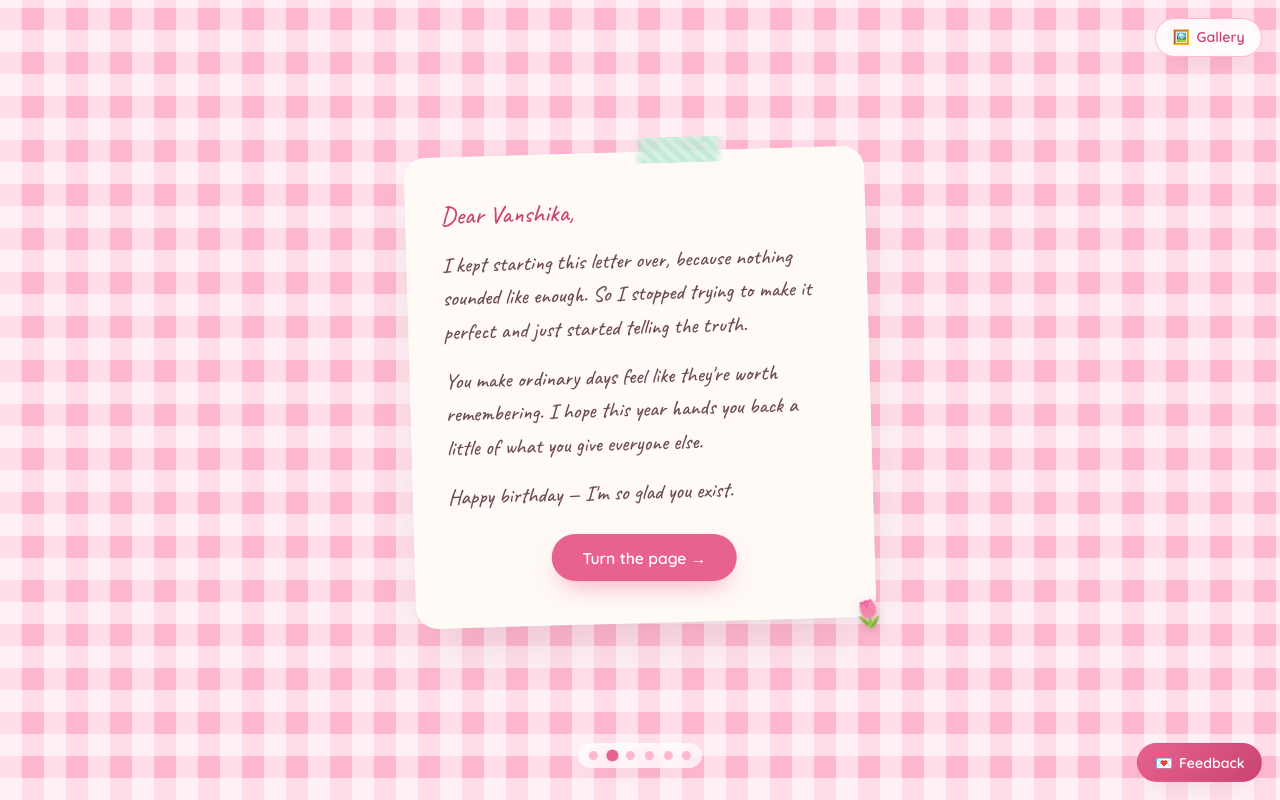
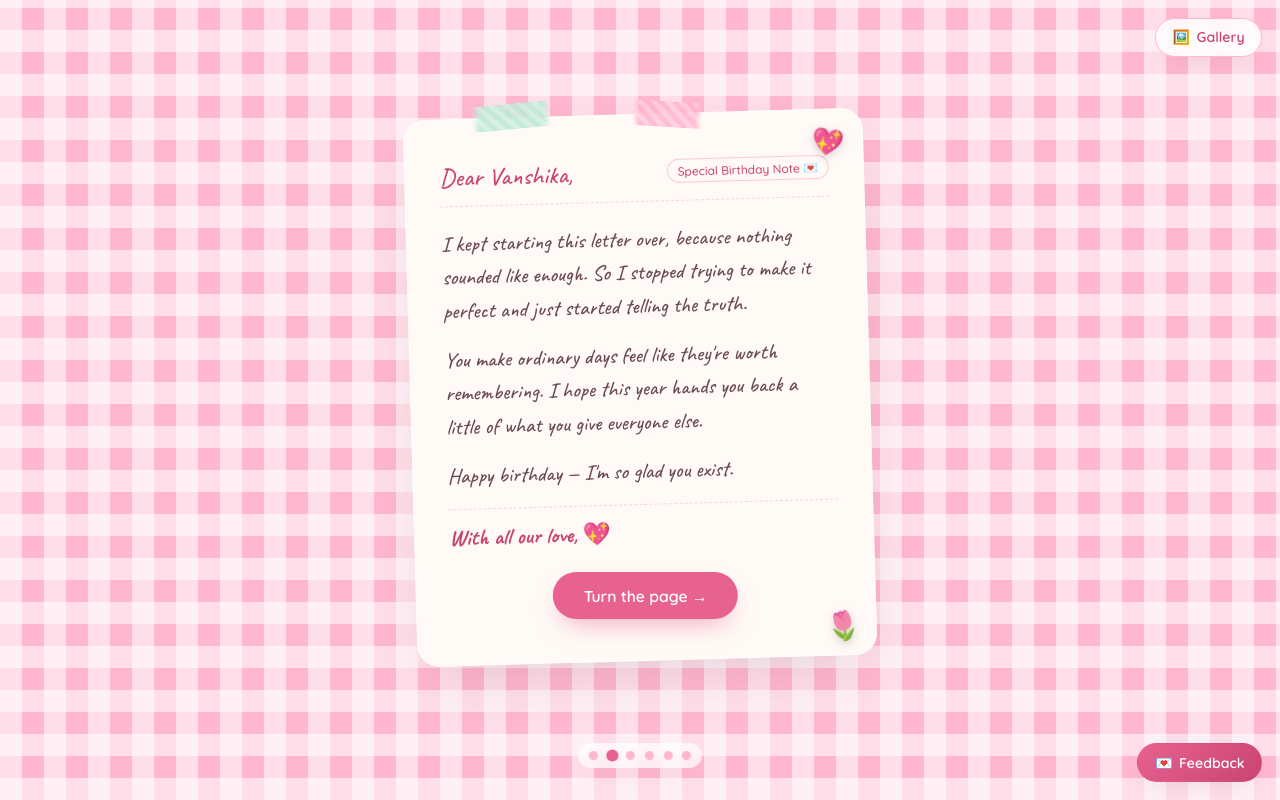
Before and after one commit to homeworkvscode-png/Vanshika, a React (Vite) app: page / in a window 1280 px wide. Both pictures are taken after a click on the button "Open it →". Built offline with nearby package versions, Linux system fonts and the light colour scheme.

Commit message:
style: organize Page 2 letter & Page 3 collage layouts cleanly without clutter or overlapping

```diff
--- a/src/index.css
+++ b/src/index.css
@@ -351,7 +351,95 @@ body {
   font-family: var(--font-hand);
   font-size: 1.6rem;
   color: var(--rose-dark);
-  margin: 0 0 1rem;
+  margin: 0;
+}
+
+/* Letter Page UI Improvements */
+.letter-header {
+  display: flex;
+  align-items: center;
+  justify-content: space-between;
+  gap: 0.8rem;
+  margin-bottom: 1.2rem;
+  border-bottom: 1px dashed rgba(232, 98, 143, 0.25);
+  padding-bottom: 0.8rem;
+}
+.letter-badge {
+  font-family: var(--font-body);
+  font-size: 0.75rem;
+  background: var(--cream);
+  border: 1px solid rgba(232, 98, 143, 0.3);
+  color: var(--rose-dark);
+  padding: 0.2rem 0.6rem;
+  border-radius: 999px;
+  font-weight: 500;
+}
+.letter-footer {
+  margin-top: 1rem;
+  padding-top: 0.8rem;
+  border-top: 1px dashed rgba(232, 98, 143, 0.25);
+}
+.letter-signoff {
+  font-family: var(--font-hand);
+  font-size: 1.4rem;
+  font-weight: 700;
+  color: var(--rose-dark);
+  margin: 0;
+}
+
+/* Clean Organized Collage Page Layout (Page 3) */
+.collage-clean-grid {
+  display: grid;
+  grid-template-columns: repeat(auto-fit, minmax(140px, 1fr));
+  gap: 1.2rem;
+  width: 100%;
+  max-width: 540px;
+  padding: 0.8rem 0;
+}
+.collage-card {
+  position: relative;
+  background: #fff;
+  padding: 8px 8px 28px 8px;
+  border-radius: 6px;
+  border: none;
+  box-shadow: 0 10px 24px -10px var(--shadow), 0 0 0 1px rgba(0, 0, 0, 0.04);
+  cursor: pointer;
+  opacity: 0;
+  animation: popInStagger 0.5s cubic-bezier(0.19, 1, 0.22, 1) forwards;
+  transition: transform 0.25s ease, box-shadow 0.25s ease;
+}
+.collage-card:hover,
+.collage-card:focus-visible {
+  transform: scale(1.06) rotate(0deg) !important;
+  box-shadow: 0 18px 40px -12px var(--shadow), 0 0 0 1px rgba(0, 0, 0, 0.06);
+  z-index: 10;
+}
+.collage-photo-frame {
+  width: 100%;
+  aspect-ratio: 1 / 1;
+  border-radius: 3px;
+  overflow: hidden;
+  background: #f4e5e9;
+}
+.collage-photo-frame img {
+  width: 100%;
+  height: 100%;
+  object-fit: cover;
+  display: block;
+}
+.collage-caption {
+  position: absolute;
+  left: 4px;
+  right: 4px;
+  bottom: 6px;
+  font-family: var(--font-hand);
+  font-size: 1rem;
+  font-weight: 600;
+  color: var(--ink);
+  text-align: center;
+  white-space: nowrap;
+  overflow: hidden;
+  text-overflow: ellipsis;
 }
 .letter-body p {
   font-family: var(--font-hand);
--- a/src/pages/CollagePage.jsx
+++ b/src/pages/CollagePage.jsx
@@ -5,8 +5,8 @@ import WashiTape from "../components/WashiTape.jsx";
 import Sticker from "../components/Sticker.jsx";
 import { COLLAGE_KICKER, COLLAGE_HINT, COLLAGE_ITEMS } from "../content.js";
 
-const ROTATIONS = [-6, 5, -4, 6, -5, 4];
-const TAPES = ["lilac", "yellow", "mint", "pink"];
+// Clean, subtle polaroid tilts that look organized and beautiful on all screens
+const ROTATIONS = [-1.5, 1.5, -1, 1.8, -1.2, 1.5];
 
 export default function CollagePage({ onNext }) {
   const [openIndex, setOpenIndex] = useState(null);
@@ -14,19 +14,19 @@ export default function CollagePage({ onNext }) {
 
   return (
     <div className="collage-wrap">
-      <WashiTape color="lilac" rotate={-8} width={90} style={{ top: -18, left: "10%" }} />
-      <WashiTape color="yellow" rotate={6} width={80} style={{ top: -16, right: "12%" }} />
-      <Sticker emoji="📌" rotate={-10} size={24} style={{ top: -6, right: "4%" }} />
-      <Sticker emoji="✨" rotate={12} size={26} style={{ top: -6, left: "4%" }} />
+      <WashiTape color="lilac" rotate={-4} width={85} style={{ top: -14, left: "8%" }} />
+      <WashiTape color="yellow" rotate={5} width={75} style={{ top: -12, right: "10%" }} />
+      <Sticker emoji="📌" rotate={-8} size={24} style={{ top: -4, right: "2%" }} />
+      <Sticker emoji="✨" rotate={10} size={24} style={{ top: -4, left: "2%" }} />
 
       <p className="kicker">{COLLAGE_KICKER}</p>
 
-      <div className="gallery-grid">
+      <div className="collage-clean-grid">
         {COLLAGE_ITEMS.map((item, i) => (
           <button
             key={item.src}
             type="button"
-            className="gallery-item polaroid-card"
+            className="collage-card"
             style={{
               transform: `rotate(${ROTATIONS[i % ROTATIONS.length]}deg)`,
               animationDelay: `${i * 0.08}s`,
@@ -34,15 +34,7 @@ export default function CollagePage({ onNext }) {
             onClick={() => setOpenIndex(i)}
             aria-label={`Open photo: ${item.caption || "photo " + (i + 1)}`}
           >
-            {i % 2 === 0 && (
-              <WashiTape
-                color={TAPES[i % TAPES.length]}
-                rotate={i % 4 === 0 ? -5 : 5}
-                width={55}
-                style={{ top: -8, left: "50%", transform: "translateX(-50%)" }}
-              />
-            )}
-
+            <div className="collage-photo-frame">
               {!failed[i] ? (
                 <img
                   src={item.src}
@@ -55,7 +47,8 @@ export default function CollagePage({ onNext }) {
                   <span>🖼️</span>
                 </div>
               )}
-            {item.caption && <span className="polaroid-caption">{item.caption}</span>}
+            </div>
+            {item.caption && <span className="collage-caption">{item.caption}</span>}
           </button>
         ))}
       </div>
--- a/src/pages/LetterPage.jsx
+++ b/src/pages/LetterPage.jsx
@@ -1,21 +1,31 @@
 import Button from "../components/Button.jsx";
 import WashiTape from "../components/WashiTape.jsx";
 import Sticker from "../components/Sticker.jsx";
-import { LETTER_BODY } from "../content.js";
+import { LETTER_BODY, RECIPIENT_NAME } from "../content.js";
 
 export default function LetterPage({ onNext }) {
   const [greeting, ...paragraphs] = LETTER_BODY;
 
   return (
     <div className="card letter-card">
-      <WashiTape color="mint" />
-      <Sticker emoji="🌷" rotate={-8} size={26} style={{ bottom: -10, right: -8 }} />
+      <WashiTape color="mint" rotate={-4} width={80} style={{ top: -14, left: "15%" }} />
+      <WashiTape color="pink" rotate={5} width={70} style={{ top: -12, right: "15%" }} />
+      <Sticker emoji="🌷" rotate={-8} size={28} style={{ bottom: 16, right: 16 }} />
+      <Sticker emoji="💖" rotate={10} size={26} style={{ top: 20, right: 20 }} />
 
-      <p className="letter-greeting">{greeting}</p>
+      <div className="letter-header">
+        <p className="letter-greeting">{greeting}</p>
+        <span className="letter-badge">Special Birthday Note 💌</span>
+      </div>
+
       <div className="letter-body">
         {paragraphs.map((p, i) => (
           <p key={i}>{p}</p>
         ))}
+      </div>
+
+      <div className="letter-footer">
+        <p className="letter-signoff">With all our love, 💖</p>
       </div>
 
       <div className="letter-actions">
```
Lines whose indentation alone changed are shown as unchanged.
